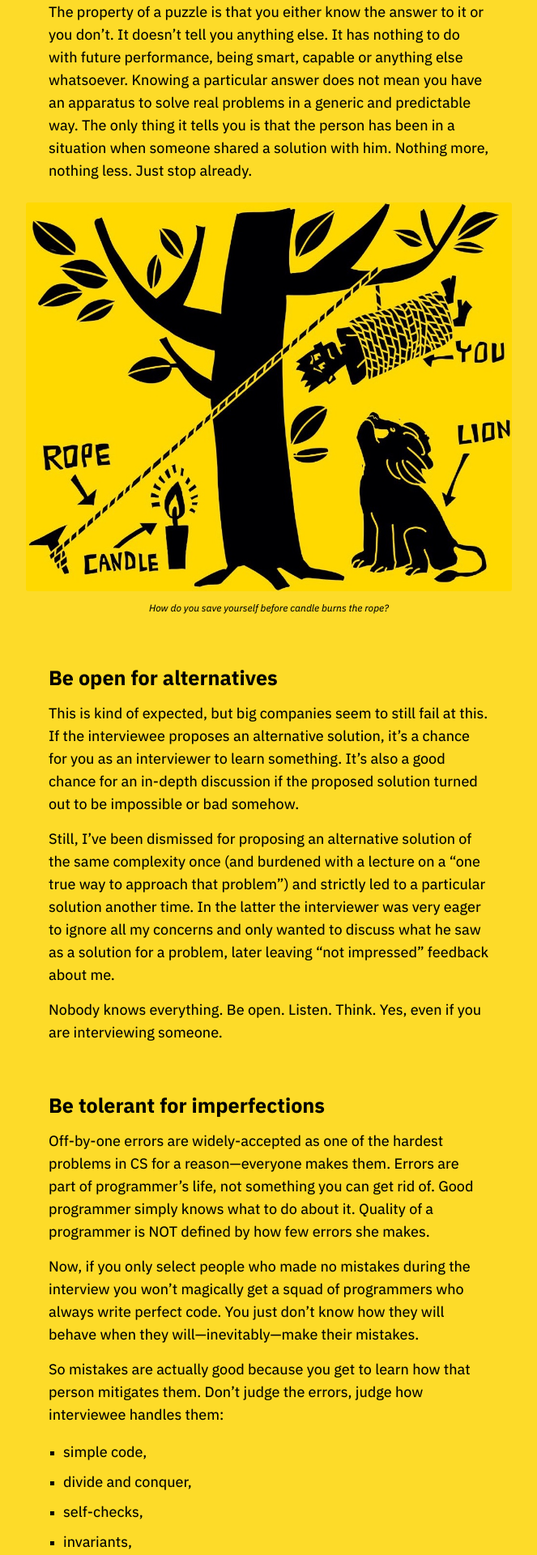
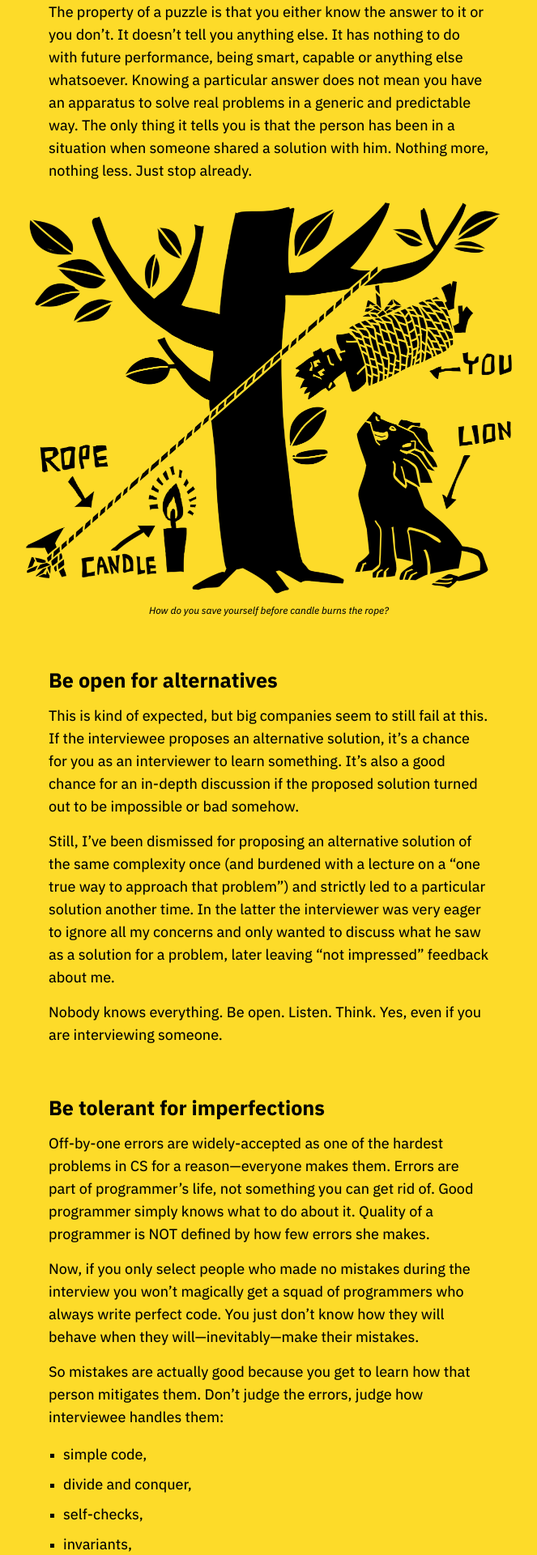
Before and after one commit to tonsky/tonsky.github.io, a Jekyll site: the page built from _posts/2019-03-10-hiring.md, in a window 1280 px wide. Shown: the part 2005-3925 px from the top of the page at 81% size, without its empty margins (309-972 px from the left). Built offline with Jekyll 4.4.1, drawn with Linux system fonts in a browser that asks for light colours.

Commit message:
new puzzle pic

```diff
--- a/_posts/2019-03-10-hiring.md
+++ b/_posts/2019-03-10-hiring.md
@@ -35,7 +35,7 @@ Those puzzles are fun to talk about and solutions to them can be very insightful
 However, no matter how fun they are, they are merely anecdotes. The property of a puzzle is that you either know the answer to it or you don’t. It doesn’t tell you anything else. It has nothing to do with future performance, being smart, capable or anything else whatsoever. Knowing a particular answer does not mean you have an apparatus to solve real problems in a generic and predictable way. The only thing it tells you is that the person has been in a situation when someone shared a solution with him. Nothing more, nothing less. Just stop already.
 
 <figure>
-  <img src="./puzzle.jpg">
+  <img src="./puzzle.png">
   How do you save yourself before candle burns the rope?
 </figure>
 
```
Also changed, not shown: blog/hiring/puzzle.jpg (deleted), blog/hiring/puzzle.png (added).
